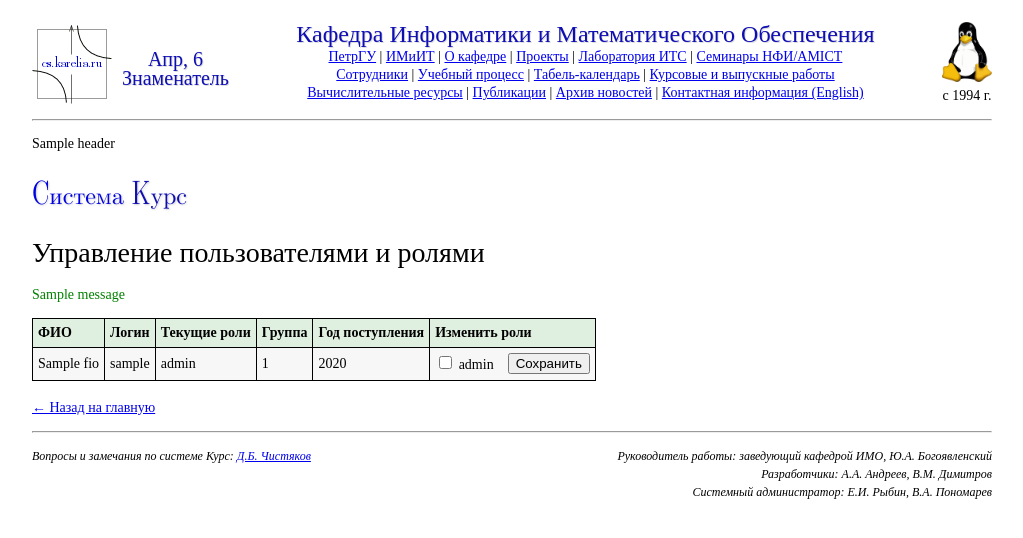
After one commit to APXOHT322/KursFlask, a Flask app: template app/templates/admin_users.html in a window 1280 px wide. The commit adds this page. Shown: the top 538 px of the page, without its empty margins (128-1151 px from the left). Run offline with Flask 3, Linux system fonts and the light colour scheme; the template is opened without the code that fills it: most values are stand-ins (such as "Sample title", 1, 10 or a date in 2020); one stand-in notice (Sample message) is shown; parts of the project's set-up code (start-up, migrations or seed data) failed here and were passed over.

Commit message:
Add files via upload

```diff
--- /dev/null
+++ b/app/templates/admin_users.html
@@ -0,0 +1,57 @@
+{% extends 'layout.html' %}
+
+{% block title %}Управление пользователями{% endblock %}
+
+{% block content %}
+<h1>Управление пользователями и ролями</h1>
+
+{% with messages = get_flashed_messages(with_categories=true) %}
+  {% if messages %}
+    {% for category, message in messages %}
+      <p style="color: {% if category == 'success' %}green{% else %}red{% endif %};">
+        {{ message }}
+      </p>
+    {% endfor %}
+  {% endif %}
+{% endwith %}
+
+<table>
+  <thead>
+    <tr>
+      <th>ФИО</th>
+      <th>Логин</th>
+      <th>Текущие роли</th>
+      <th>Группа</th>
+      <th>Год поступления</th>
+      <th>Изменить роли</th>
+    </tr>
+  </thead>
+  <tbody>
+    {% for u in users %}
+    <tr>
+      <td>{{ u.fio }}</td>
+      <td>{{ u.login }}</td>
+      <td>{{ u.role or '—' }}</td>
+      <td>{{ u.group_number or '—' }}</td>
+      <td>{{ u.admission_year or '—' }}</td>
+      <td>
+        <form method="POST" action="{{ url_for('admin_set_role', uid=u.id) }}"
+              style="display: flex; flex-wrap: wrap; gap: 6px; align-items: center;">
+          {% for role in available_roles %}
+            <label style="font-weight: normal; white-space: nowrap;">
+              <input type="checkbox" name="roles" value="{{ role }}"
+                {% if u.has_role(role) %}checked{% endif %}>
+              {{ role }}
+            </label>
+          {% endfor %}
+          <button type="submit" style="margin-left: 8px;">Сохранить</button>
+        </form>
+      </td>
+    </tr>
+    {% endfor %}
+  </tbody>
+</table>
+
+<br>
+<a href="{{ url_for('dashboard') }}">← Назад на главную</a>
+{% endblock %}
```
Also changed, not shown: app/templates/dashboard.html (+8 -1 lines).
